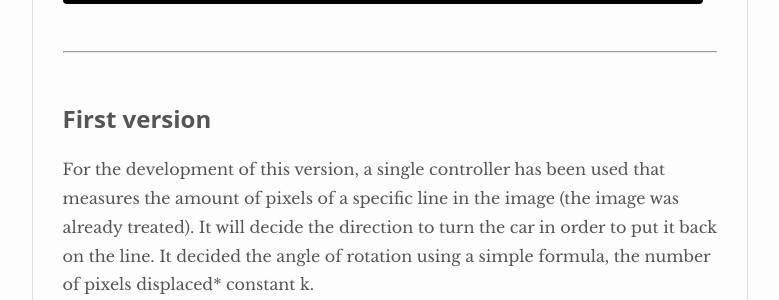
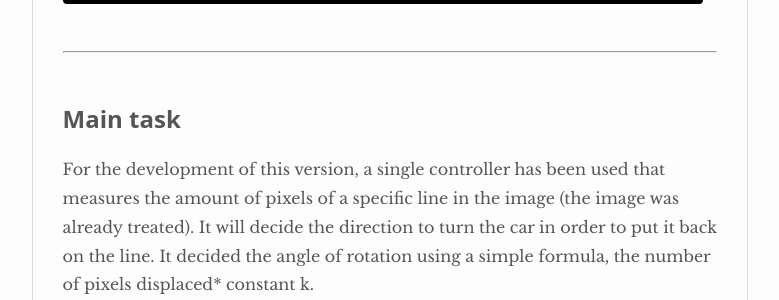
Before and after one commit to RoberG/MUVA-Robotica, a Jekyll site: the page built from _posts/2020-05-27-Practice 2 - 3D Reconstruction.md, in a window 1280 px wide and 900 px high, scrolled down 2209 px. Shown: the part 158-458 px from the top of the window, without its empty margins (250-1029 px from the left). Built offline with Jekyll 4.4.1, drawn with Linux system fonts in a browser that asks for light colours; nearby versions of some CDN libraries.

Commit message:
Update 2020-05-27-Practice 2 - 3D Reconstruction.md

```diff
--- a/_posts/2020-05-27-Practice 2 - 3D Reconstruction.md
+++ b/_posts/2020-05-27-Practice 2 - 3D Reconstruction.md
@@ -20,12 +20,11 @@ The used system is a canonical stereo formed by two cameras.
 Like any good computer vision problem, the first task was the thresholding. The colour space, in both images will be change to grayscale, to later apply a Canny filter, to get the borders
 of the objects that it will be use to reconstruct it.
 
-![no dilate left]({{site.baseurl}}/images/left_no_dilate.jpeg)
-![no dilate right]({{site.baseurl}}/images/right_no_dilate.jpeg)
+![no dilate left]({{site.baseurl}}/images/left_no_dilate.jpeg)![no dilate right]({{site.baseurl}}/images/right_no_dilate.jpeg)
 
 ******************************************************************************************************************************************************************************************************************
 <br>
-## First version
+## Main task
 
 For the development of this version, a single controller has been used that measures the amount of pixels of a specific line in the image (the image was already treated). It will decide the direction
  to turn the car in order to put it back on the line. It decided the angle of rotation using a simple formula, the number of pixels displaced* constant k.
```
